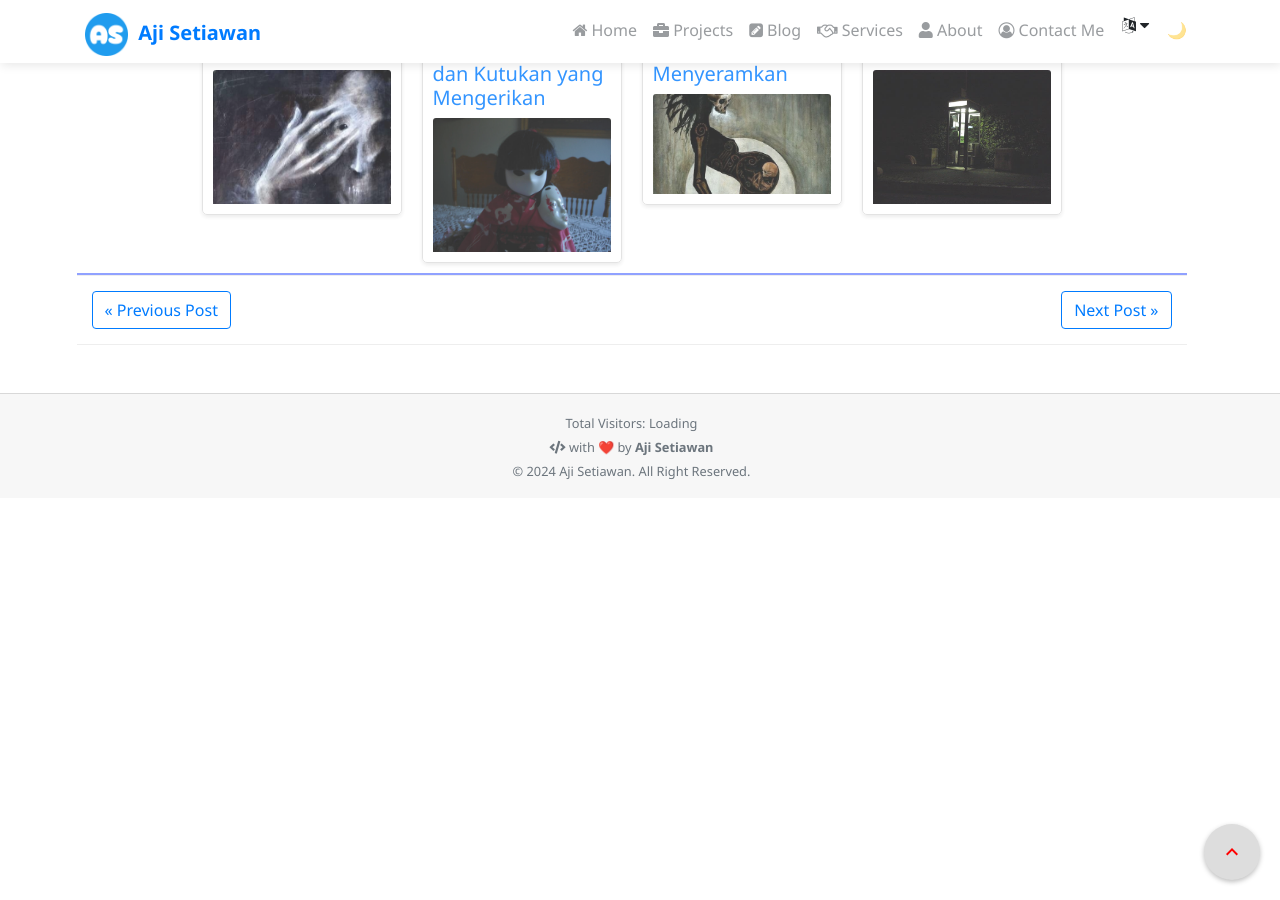
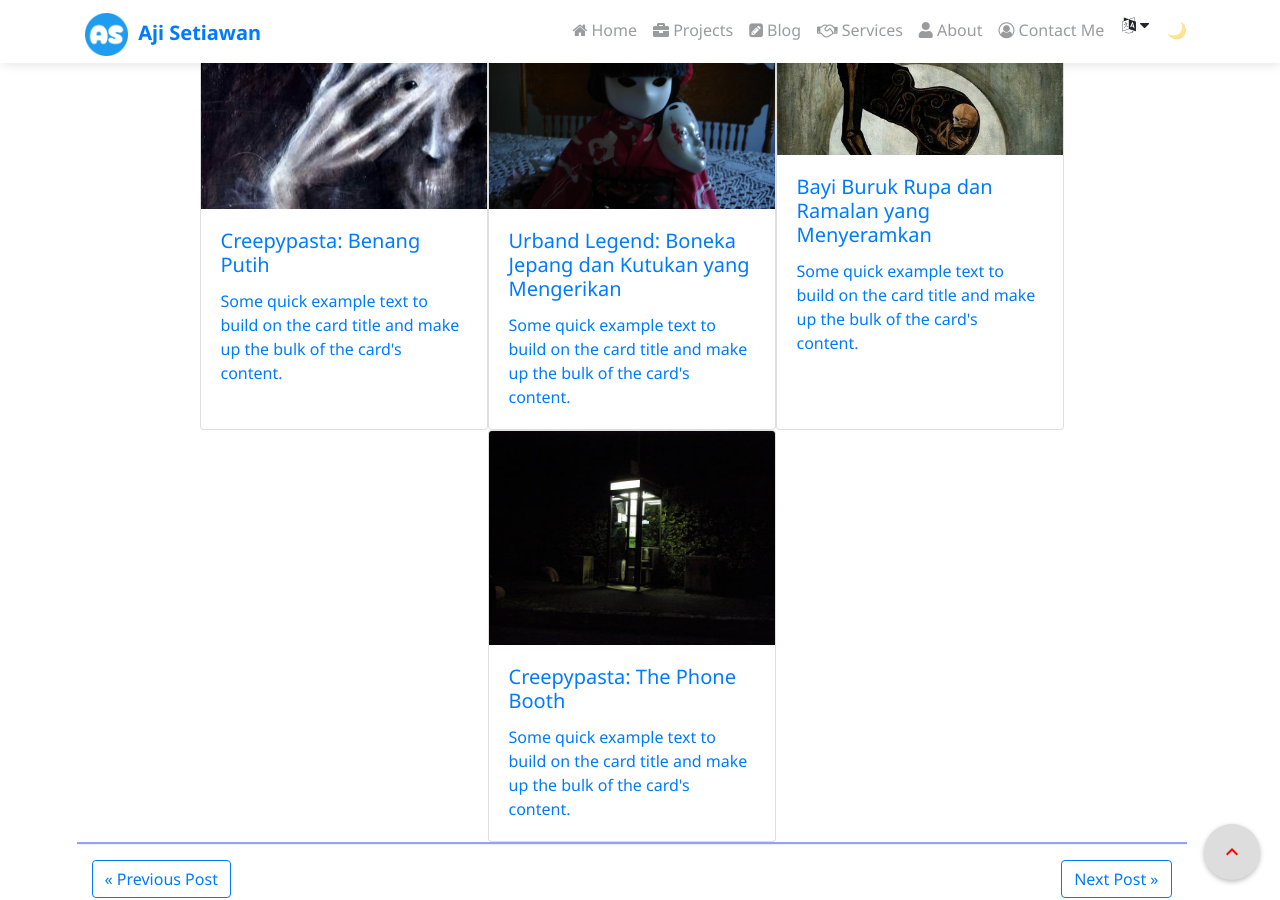
Before and after one commit to ajisetiawan716/ajisetiawan716.github.io, a Jekyll site: the page built from _posts/2024-05-12-creepypasta-endless-loop.md, in a window 1280 px wide and 900 px high, scrolled down 2080 px. Built offline with Jekyll 4.4.1, drawn with Linux system fonts in a browser that asks for light colours; nearby versions of some CDN libraries; emoji names are drawn with the system emoji font; comment, search, counter and statistics services are not loaded; a style sheet for code colours, icons or effects is not loaded.

Commit message:
Update related-post.html

```diff
--- a/_includes/blog/related-post.html
+++ b/_includes/blog/related-post.html
@@ -14,14 +14,15 @@
   {% if sameTagCount >= minCommonTags %}
     {% assign relatedPostsFound = true %}
     {% capture relatedPost %}
-      <a href="{{ site.baseurl }}{{ post.url }}" class="rel-link">
-        <div class="rel">
-          <h5>{{ post.title }}</h5>
-          {% if post.image or post.external-image %}
-            {% include blog/related-post-image.html external-image=post.external-image image=post.image alt=post.image-alt %}
-          {% endif %}
-        </div>
-      </a>
+<a class="card" style="width: 18rem;">
+  {% if post.image or post.external-image %}
+    {% include blog/related-post-image.html external-image=post.external-image image=post.image alt=post.image-alt %}
+  {% endif %}
+  <div class="card-body">
+    <h5 class="card-title">{{ post.title }}</h5>
+    <p class="card-text">Some quick example text to build on the card title and make up the bulk of the card's content.</p>
+  </div>
+</a>
     {% endcapture %}
     {% assign relatedPosts = relatedPosts | append: relatedPost %}
     {% assign maxRelatedCounter = maxRelatedCounter | plus: 1 %}
```
